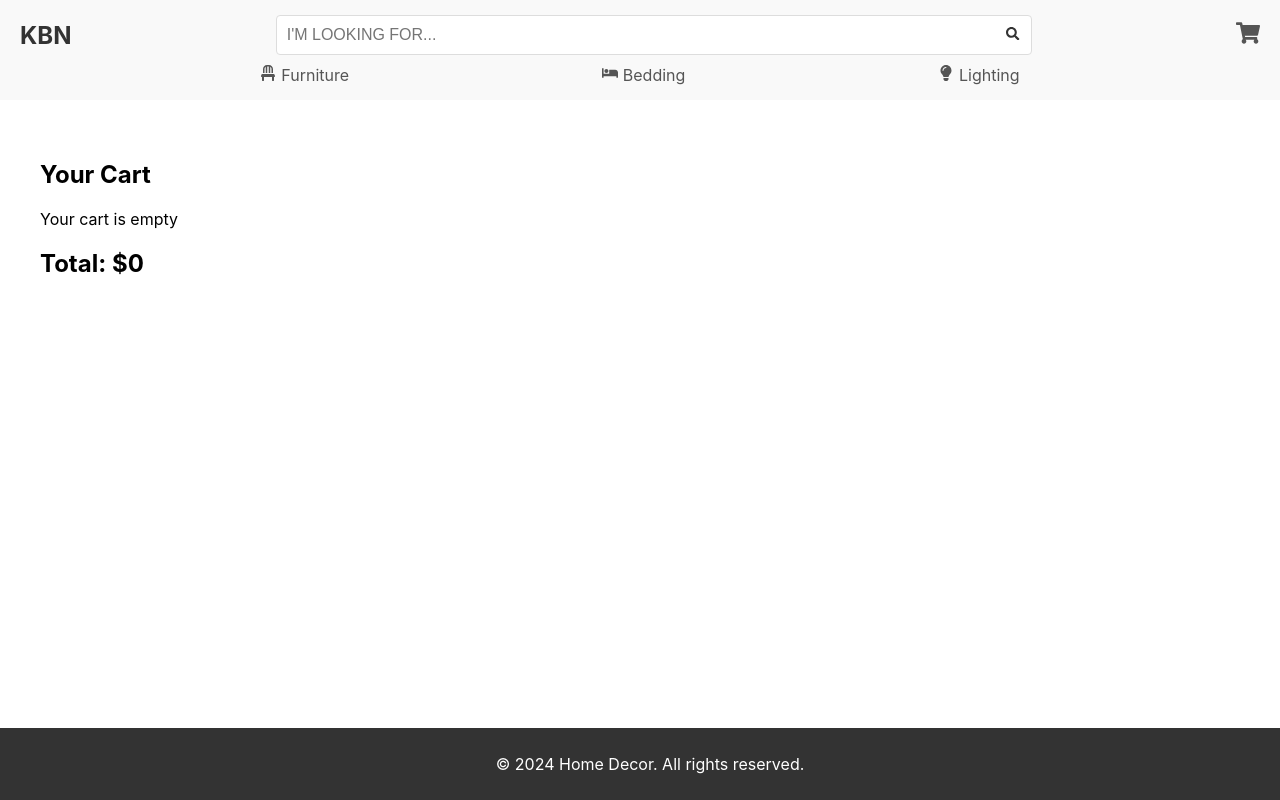
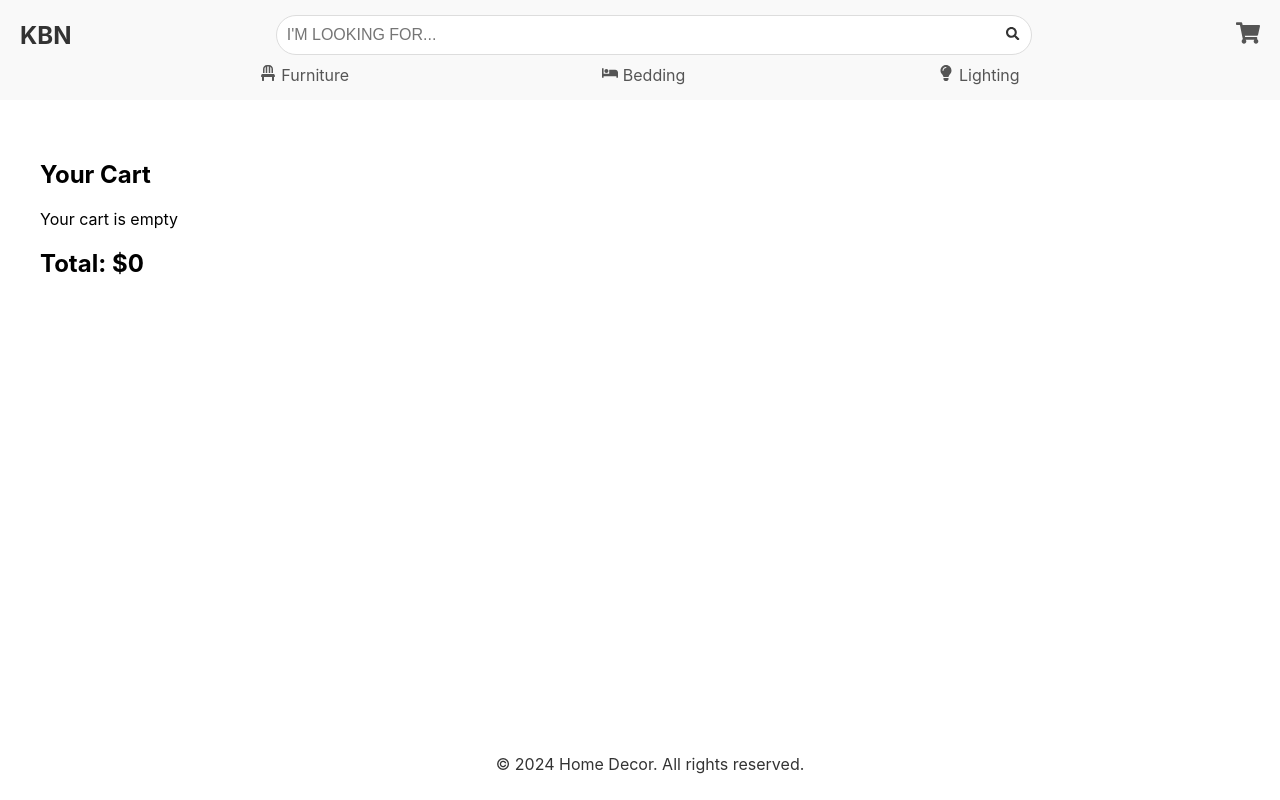
Before and after one commit to yaelkanfi/yaya-app, a React (Create React App) app in the folder home-decor-website/front/: page /cart in a window 1280 px wide. Built offline with nearby package versions, Linux system fonts and the light colour scheme.

Commit message:
header search bar circle ui

```diff
--- a/home-decor-website/front/src/components/footer/Footer.js
+++ b/home-decor-website/front/src/components/footer/Footer.js
@@ -9,8 +9,8 @@ function Footer() {
 }
 
 const footerStyle = {
-    background: '#333',
-    color: '#fff',
+    background: '#fff',
+    color: '#333',
     textAlign: 'center',
     padding: '10px',
     position: 'fixed',
--- a/home-decor-website/front/src/components/header/Header.css
+++ b/home-decor-website/front/src/components/header/Header.css
@@ -37,7 +37,8 @@
   align-items: center;
   width: 60%;
   border: 1px solid #ddd;
-  border-radius: 4px;
+  border-radius: 20px;
+  overflow: hidden;
   background-color: #fff;
   padding: 5px;
 }
@@ -47,6 +48,7 @@
   border: none;
   padding: 5px;
   outline: none;
+  border-radius: 20px 0 0 20px;
   font-size: 16px;
 }
 
@@ -55,6 +57,11 @@
   border: none;
   cursor: pointer;
   color: #333;
+  border-radius: 0 20px 20px 0;
+}
+
+.search-bar button:hover {
+  color: #777;
 }
 
 .category-nav {
```
